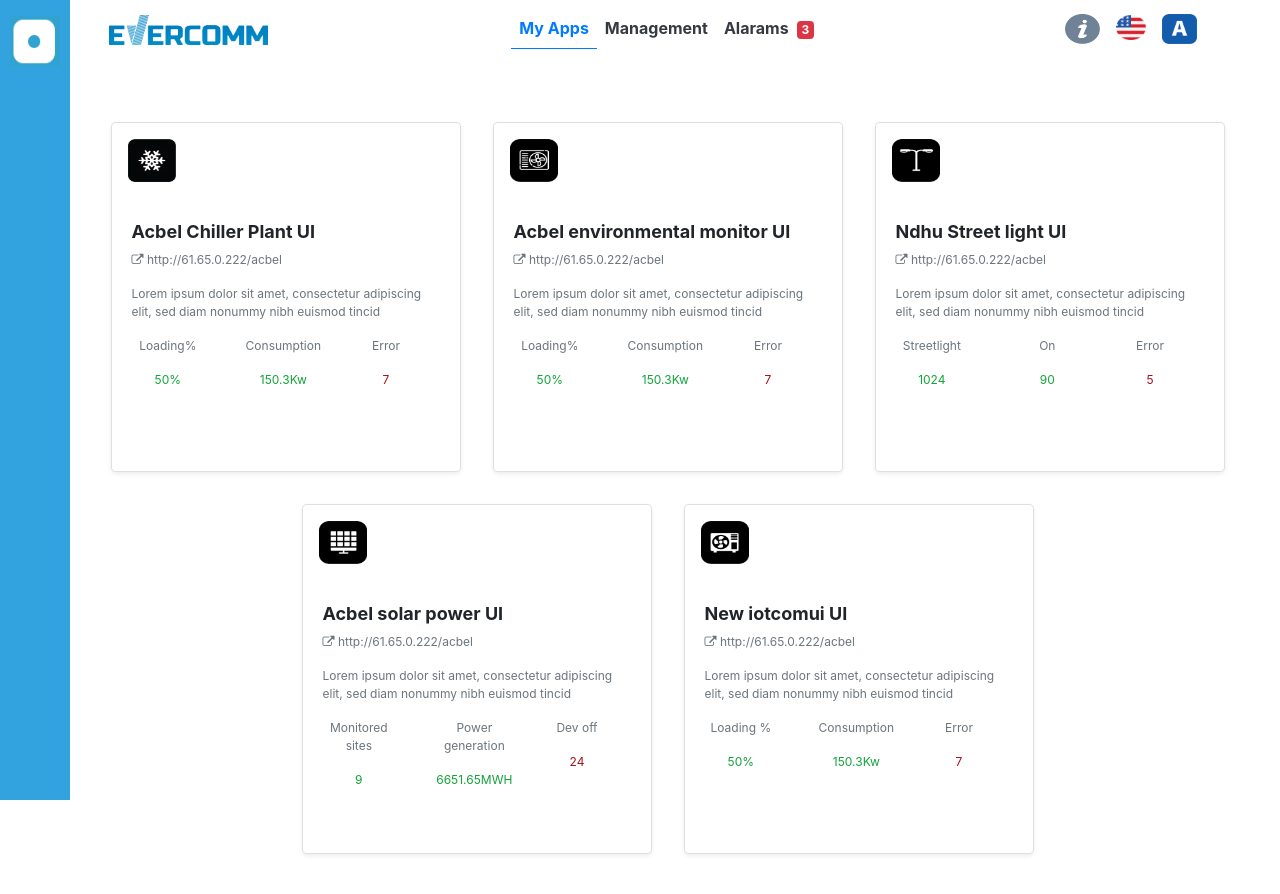
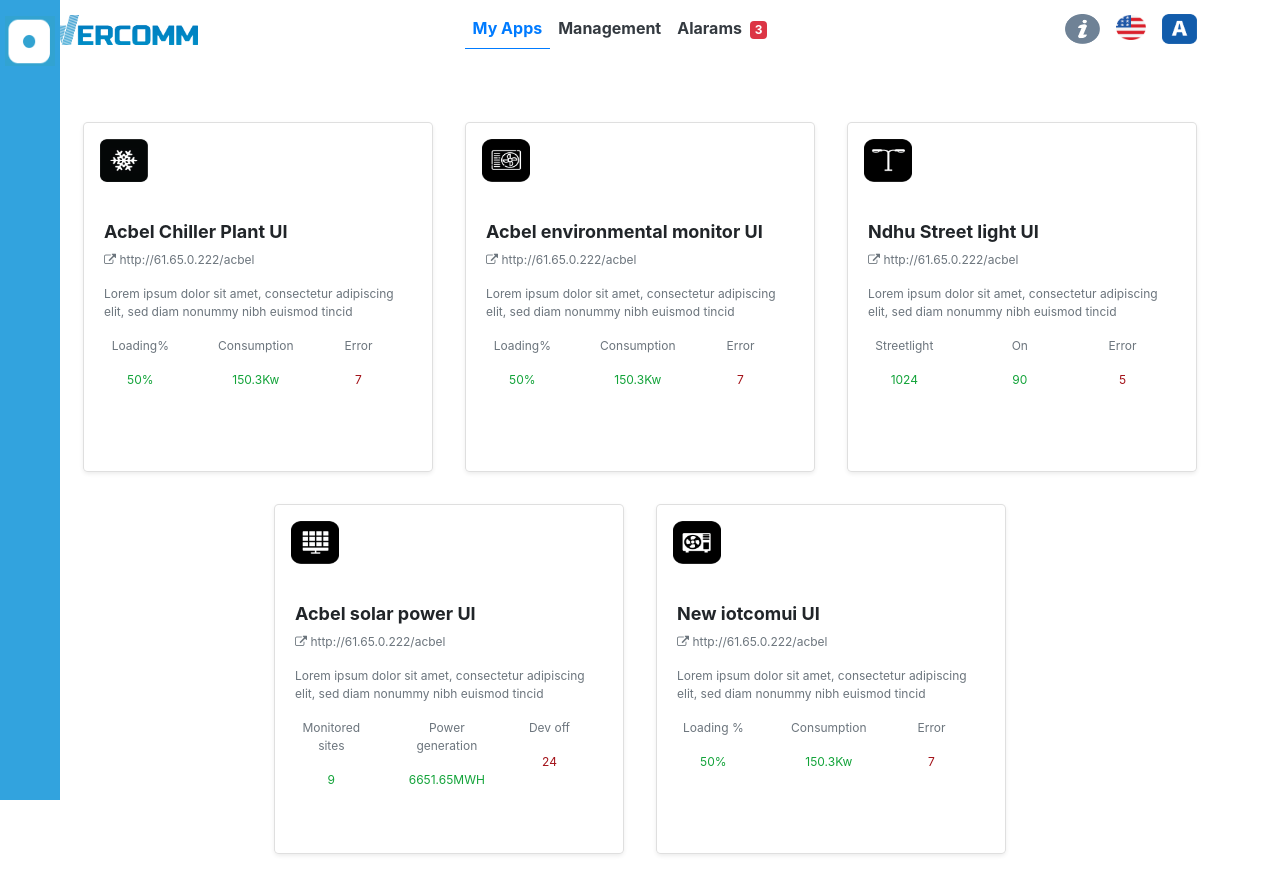
Before and after one commit to pyaemon/TaiWan-Centralized, a React (Create React App) app: page /main in a window 1280 px wide. Shown: the top 894 px of the page. Built offline with nearby package versions, Linux system fonts and the light colour scheme.

Commit message:
sidebar update

```diff
--- a/src/App.js
+++ b/src/App.js
@@ -14,14 +14,12 @@
   return (
     <React.Fragment>
       <BrowserRouter>
-        {/* <div className=""> */}
           <Switch>
             <Route path="/login" component={Login} exact />
             <Redirect to='/login' from='/' component={Login} exact />
             <PageApp />
 
           </Switch>
-        {/* </div> */}
       </BrowserRouter>
     </React.Fragment>
   )
@@ -40,7 +38,6 @@
               <Route path="/main" component={MainMenuContainer} />
               <Route path="/chiller-plant" component={ChillerPlant} />
            </div>
-
         </Switch>
       </div>
   )
--- a/src/Features/Nav.js
+++ b/src/Features/Nav.js
@@ -1,19 +1,18 @@
 import React from 'react';
 import Evercomm from '../Config/images/New_Evercomm_Logo_gradient .png'
-//import '../assets/custom.css';
 import acbel_user_icon_exemple from '../Config/images/acbel user icon exemple.png';
 import info_icon from '../Config/images/info_icon.png';
 import american_flag from '../Config/images/language_icon.png';
 
-
 const Navbar = () => {
     const pathname = window.location.pathname
-    // if (pathname !== '/main') return null
+
     return (
+        <div>
             <nav className="navbar sticky-top navbar-expand-md navbar-white bg-white">
                 <div className="container-fluid">
 
-                <a className="navbar-brand justify-content-left  pl-2" href="#">
+                    <a className="navbar-brand justify-content-left pl-2" href="#">
                         <img src={Evercomm}
                             style={{ height: "30px", cursor: "pointer" }}
                             alt="logo">
@@ -24,7 +23,7 @@
                     </button>
 
                     <div className="col-8">
-                    <div className="collapse navbar-collapse " id="navbarSupportedContent">
+                        <div className="collapse navbar-collapse" id="navbarSupportedContent">
                             <ul className="navbar-nav w-100 justify-content-center mx-auto" >
                                 <li className="nav-item active">
                                     <a className="nav-link text-primary border-bottom border-primary font-weight-bold" href="#">My Apps <span className="sr-only">(current)</span></a>
@@ -54,6 +53,8 @@
                     </div>
                 </div>
             </nav>
+        </div>
+
 
     );
 }
--- a/src/Features/Sidebar.js
+++ b/src/Features/Sidebar.js
@@ -12,6 +12,16 @@
 const Sidebar = (props) => {
   const [sidebarOpen, setSidebarOpen] = useState(false);
 
+  const SideStyle={
+    zIndex: 2000,
+    left: 250,
+    minWidth: 60,
+    maxWidth: 80,
+    height: '100%',
+    marginLeft:  -250,
+    overflowY: 'auto',
+    backgroundColor: '#32a3de'
+  }
   const pathname = window.location.pathname
   const openHandler = () => {
     if (!sidebarOpen) {
@@ -31,7 +41,7 @@
     <Fragment>
       {
         pathname === '/main' ?
-          <div className='position-relative position-sticky float-left' style={{ minWidth: 70, maxWidth: 70, height: '100vh', zIndex: 10000, top: 0, left: 0, overflowX: 'hidden', backgroundColor: '#32a3de' }}>
+          <div className='position-fixed float-left' style={SideStyle}>
             <div className="py-3 row justify-content-center">
               <img src={Icon} alt="icon" style={{ height: '50px', width: '50px' }} />
             </div>
@@ -49,7 +59,7 @@
   function subsidebar() {
     return (
 
-      <nav className="position-fixed" style={{zIndex: 2000, left: 250, minWidth: 300, maxWidth: 300, height: '100%', marginLeft:  -250,overflowY: 'auto',backgroundColor: '#32a3de'}}>
+      <nav className="position-fixed float-left" style={{zIndex: 2000, left: 250, minWidth: 250, maxWidth: 300, height: '100%', marginLeft:  -250,overflowY: 'auto',backgroundColor: '#32a3de'}}>
         <div className="p-3">
           {/* <div className="container-fluid border-bottom">
                   <Toggle click={openHandler}></Toggle>
@@ -129,7 +139,7 @@
       props.history.push('/main')
     }
     return (
-      <nav className="position-fixed" style={{zIndex: 2000, left: 250, minWidth: 80, maxWidth: 80, height: '100%', marginLeft:  -250, overflowY: 'auto',backgroundColor: '#32a3de'}}>
+      <nav className="position-fixed float-left" style={SideStyle}>
         <div className="p-4 pt-1">
           <div className="row justify-content-center mt-3 py-3" >
             <img src={Icon} alt="icon" style={{ height: '50px', width: '50px', cursor:'pointer' }} onClick={IconClick}/>
@@ -138,7 +148,6 @@
         {/* <div class="d-flex justify-content-center"><Toggle click={openHandler}></Toggle></div>  */}
         <div className="p-1 mt-5">
           {sidebarOpen ?
-
             <div className="row justify-content-center mt-5">
               <Toggle click={openHandler} sidebarOpen={sidebarOpen}></Toggle>
             </div>
@@ -164,6 +173,4 @@
 
 }
 
-
-
 export default withRouter(Sidebar);
```
Lines whose indentation alone changed are shown as unchanged.
